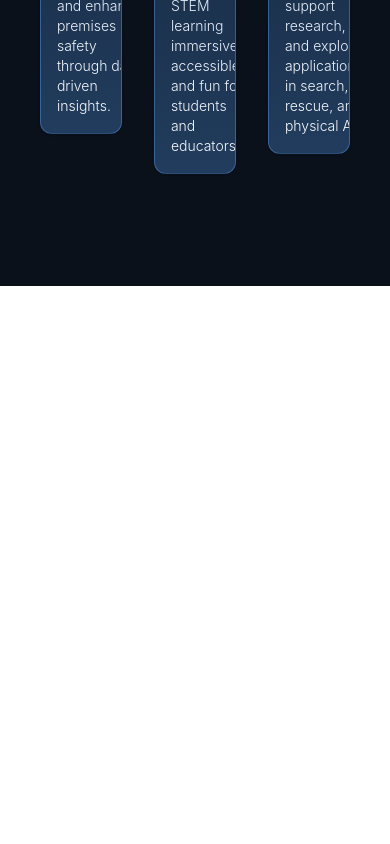
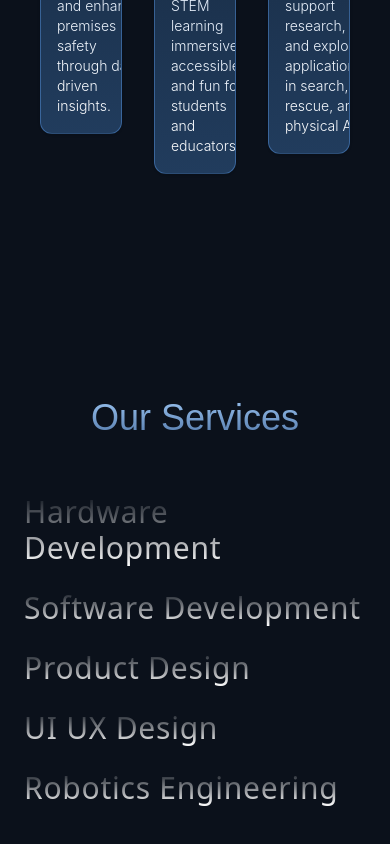
Before and after one commit to DevRoboticGen/roboticgenlabs-website, a React (Vite) app in the folder company-website/: page / in a window 390 px wide. Shown: the part 5627-6471 px from the top of the page. Before the commit the page ends 5913 px from the top, so only its background shows below. Built offline with nearby package versions, Linux system fonts and the light colour scheme.

Commit message:
This commit added services section

```diff
--- a/company-website/src/App.tsx
+++ b/company-website/src/App.tsx
@@ -7,6 +7,7 @@ import HeroSection from "./components/HeroSection";
 
 const ProjectShowcase = lazy(() => import("./components/ProjectShowcase"));
 const OurFocusSection = lazy(() => import("./components/OurFocusSection"));
+const ServicesSection = lazy(() => import("./components/ServicesSection"));
 
 function App() {
   useEffect(() => {
@@ -20,6 +21,7 @@ function App() {
       <Suspense fallback={<div className="text-center mt-20">Loading...</div>}>
         <OurFocusSection />
         <ProjectShowcase />
+        <ServicesSection />
       </Suspense>
     </div>
   );
--- a/company-website/src/components/Navbar.tsx
+++ b/company-website/src/components/Navbar.tsx
@@ -27,6 +27,9 @@ export default function Navbar() {
           <a href="#projects" className="text-[#9BC6EB] hover:text-white">
             Projects
           </a>
+          <a href="#ourServices" className="text-[#9BC6EB] hover:text-white">
+            Services
+          </a>
           <a
             href="mailto:hello@roboticgen.co"
             className="block text-[#9BC6EB] hover:text-white"
@@ -53,6 +56,12 @@ export default function Navbar() {
             Projects
           </a>
           <a
+            href="#ourServices"
+            className="block text-[#9BC6EB] hover:text-white"
+          >
+            Services
+          </a>
+          <a
             href="mailto:hello@roboticgen.co"
             className="block text-[#9BC6EB] hover:text-white"
           >
--- /dev/null
+++ b/company-website/src/components/ServicesSection.tsx
@@ -0,0 +1,42 @@
+import { useEffect } from "react";
+import AOS from "aos";
+import "aos/dist/aos.css";
+
+export default function ServicesSection() {
+  const services = [
+    "Hardware Development",
+    "Software Development",
+    "Product Design",
+    "UI UX Design",
+    "Robotics Engineering",
+  ];
+
+  useEffect(() => {
+    AOS.init({ duration: 700, once: true });
+  }, []);
+
+  return (
+    <section className="bg-[#0B111B] text-white py-28 px-6" id="ourServices">
+      <div className="max-w-4xl mx-auto text-center">
+        <h2 className="be-vietnam-pro-regular text-4xl mb-14 text-center">
+          <span className="bg-gradient-to-b from-[#9CC5F2] to-[#5278A9] bg-clip-text text-transparent">
+            Our Services
+          </span>
+        </h2>
+
+        <ul className="space-y-6">
+          {services.map((service, index) => (
+            <li
+              key={index}
+              data-aos="fade-up"
+              data-aos-delay={index * 100}
+              className="text-left text-3xl sm:text-4xl lg:text-5xl font-medium tracking-wide text-transparent bg-clip-text bg-gradient-to-t from-[#FFFFFF] to-[#99999900] transition-all duration-300 hover:text-white hover:bg-none"
+            >
+              {service}
+            </li>
+          ))}
+        </ul>
+      </div>
+    </section>
+  );
+}
```
